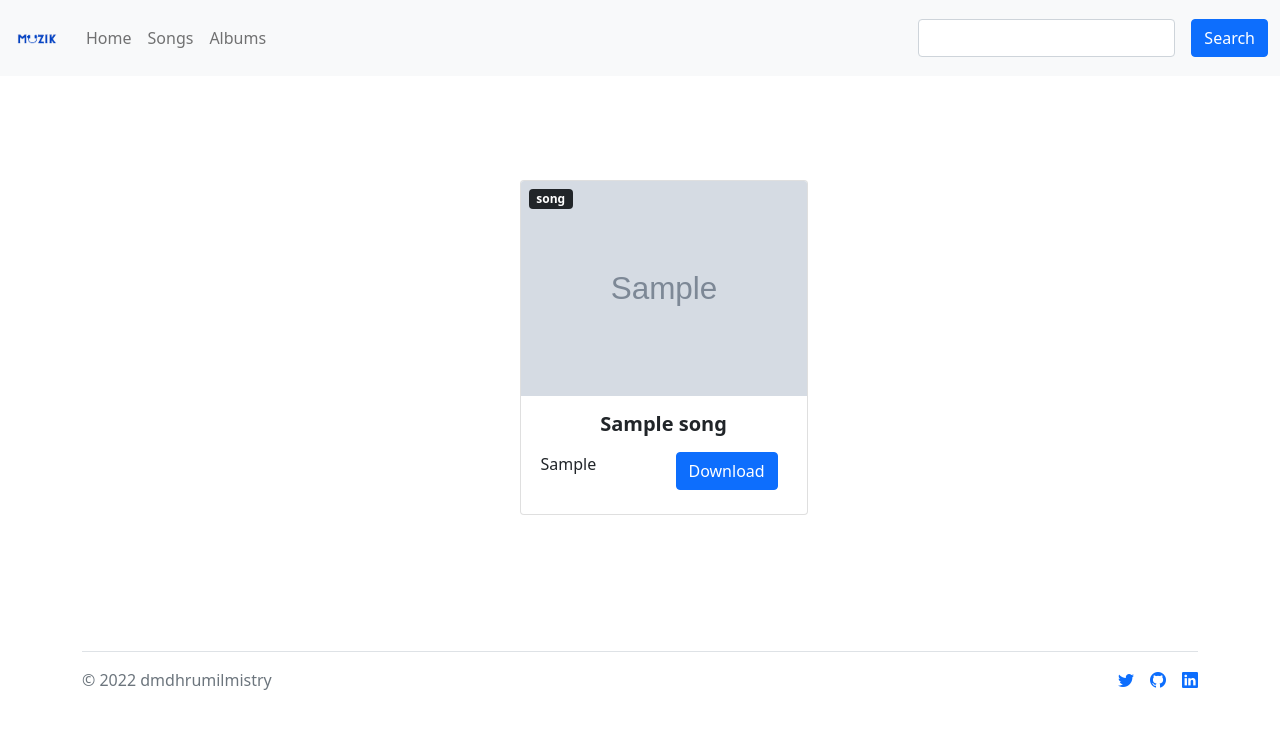
After one commit to dmdhrumilmistry/muzik, a Django app: template templates/download.html in a window 1280 px wide. The commit adds this page. Shown: the top 729 px of the page. Run offline with Django 4.2, Linux system fonts and the light colour scheme; the template is opened without the code that fills it: most values are stand-ins (such as "Sample title", 1, 10 or a date in 2020); grey boxes marked "Sample" are stand-in pictures; some libraries are stand-ins or nearby versions.

Commit message:
create download page
implement download feature

```diff
--- a/static/js/services.js
+++ b/static/js/services.js
@@ -1,6 +1,14 @@
+// Music Player Services
+function getSongs(url){
+    return false
+}
+
 function getDataJSON(url){
     fetch(url)
-    .then((response) => response.json())
+    .then((response) => {
+        console.log()
+        return response.json()
+    })
 
     .then((data) => false)
 
--- a/templates/albums.html
+++ b/templates/albums.html
@@ -30,7 +30,7 @@
                                             <div class="col-sm">{{ song.play_count }}</div>
                                         </div>
                                     </div>
-                                    <a href="/generate_download_links?link={{ song.perma_url }}" class="btn btn-primary" type="submit">Listen</a>
+                                    <a href="/download?link={{ song.perma_url }}" class="btn btn-primary" type="submit">Download</a>
                                 </div>
                             </div>
                         </div>
--- /dev/null
+++ b/templates/download.html
@@ -0,0 +1,49 @@
+{% extends "base.html" %}
+{% load static %}
+{% block body %}
+    {% if payload %}
+        <section class="py-5">
+            <div class="container px-4 px-lg-5 mt-5">
+                <div class="row gx-4 gx-lg-5 row-cols-2 row-cols-xl-4 justify-content-center mx-2 my-2">
+                    {% for song_details in payload.songs %}
+                        <div class="col mb-5 p-2 mx-2">
+                            <div class="card" style="width: 18rem;">
+                                <img src="{{ song_details.image }}"
+                                     class="card-img-top"
+                                     alt="{{ song_details.title }}_image">
+                                <div class="badge bg-dark text-white position-absolute"
+                                     style="top: 0.5rem; left: 0.5rem">song</div>
+                                <div class="card-body">
+                                    <h5 class="card-title text-center">
+                                        <strong>{{ song_details.song }}</strong>
+                                    </h5>
+                                    <div class="card-text py-1">
+                                        {% for download_details in song_details.links %}
+                                            <div class="row p-1">
+                                                <div class="col-sm">{{ download_details.0 }}</div>
+                                                <div class="col-sm">
+                                                    <a href="{{ download_details.1 }}"
+                                                       target="_blank"
+                                                       class="btn btn-primary">Download</a>
+                                                </div>
+                                            </div>
+                                        {% endfor %}
+                                    </div>
+                                </div>
+                            </div>
+                        </div>
+                    {% endfor %}
+                </div>
+            </div>
+        </section>
+    {% else %}
+        <div class="container-lg text-center p-4">
+            <div class="container-fluid img-fluid">
+                <img src="{% static 'images/logo/logo.png' %}">
+            </div>
+            <h1 class="alert-heading">
+                Search for a Song using Search Box
+                <h1>
+                </div>
+            {% endif %}
+        {% endblock body %}
--- a/templates/index.html
+++ b/templates/index.html
@@ -28,7 +28,7 @@
                                             <div class="col-sm">{{ song.year }}</div>
                                         </div>
                                     </div>
-                                    <a href="/generate_download_links?song_link={{ song.perma_url }}" class="btn btn-primary" type="submit">Listen</a>
+                                    <a href="/download?link={{ song.perma_url }}" class="btn btn-primary" type="submit">Download</a>
                                 </div>
                             </div>
                         </div>
--- a/templates/songs.html
+++ b/templates/songs.html
@@ -30,7 +30,7 @@
                                             <div class="col-sm">{{ song.play_count }}</div>
                                         </div>
                                     </div>
-                                    <a href="/generate_download_links?link={{ song.perma_url }}" class="btn btn-primary">Listen</a>
+                                    <a href="/download?link={{ song.perma_url }}" class="btn btn-primary" type="submit">Download</a>
                                 </div>
                             </div>
                         </div>
--- a/website/urls.py
+++ b/website/urls.py
@@ -1,10 +1,9 @@
-from django.contrib import admin
-from django.urls import path, include
+from django.urls import path
 from . import views
 
 urlpatterns = [
     path('', views.index, name='index'),
     path('albums', views.albums_page, name='songs_page'),
     path('songs', views.songs_page, name='albums_page'),
-    path('generate_download_links', views.generate_download_links, name='generate_download_links')
+    path('download', views.download_songs, name='download__songs'),
 ]
```
Also changed, not shown: website/views.py (+32 -14 lines), static/js/player.js (added).
